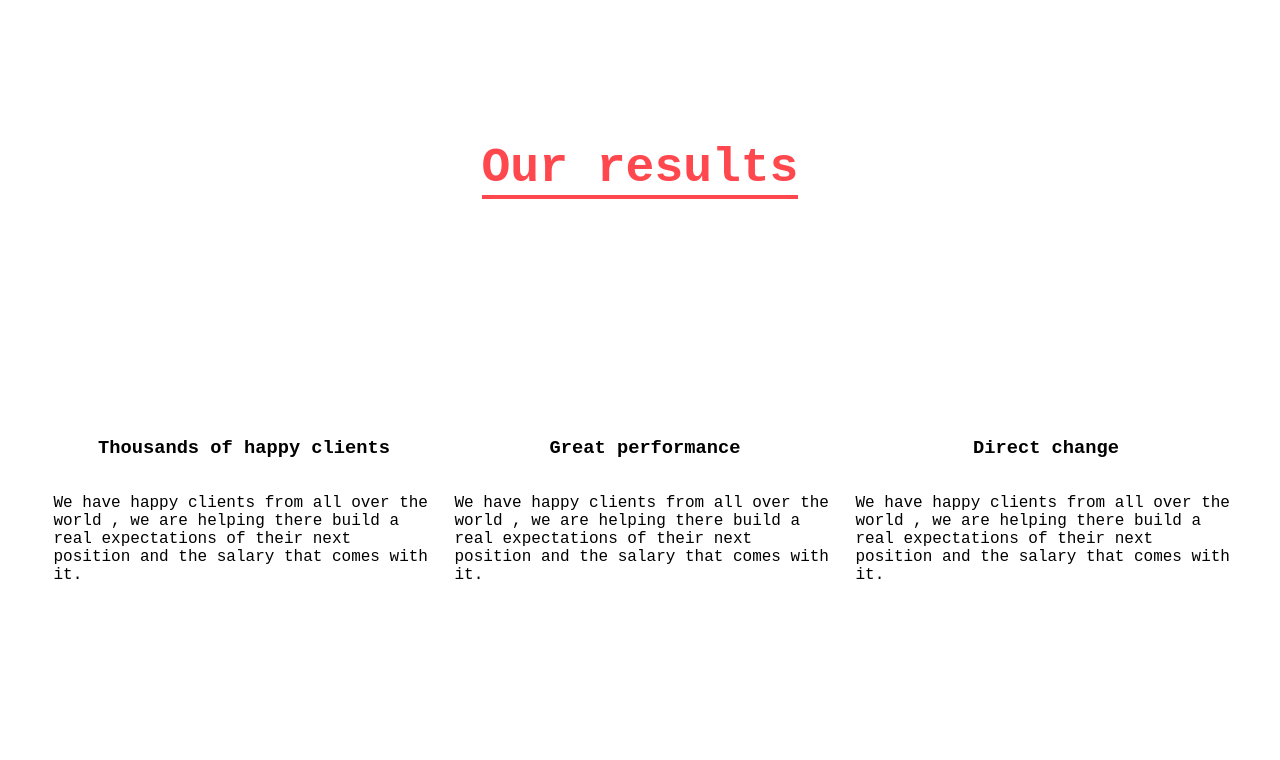
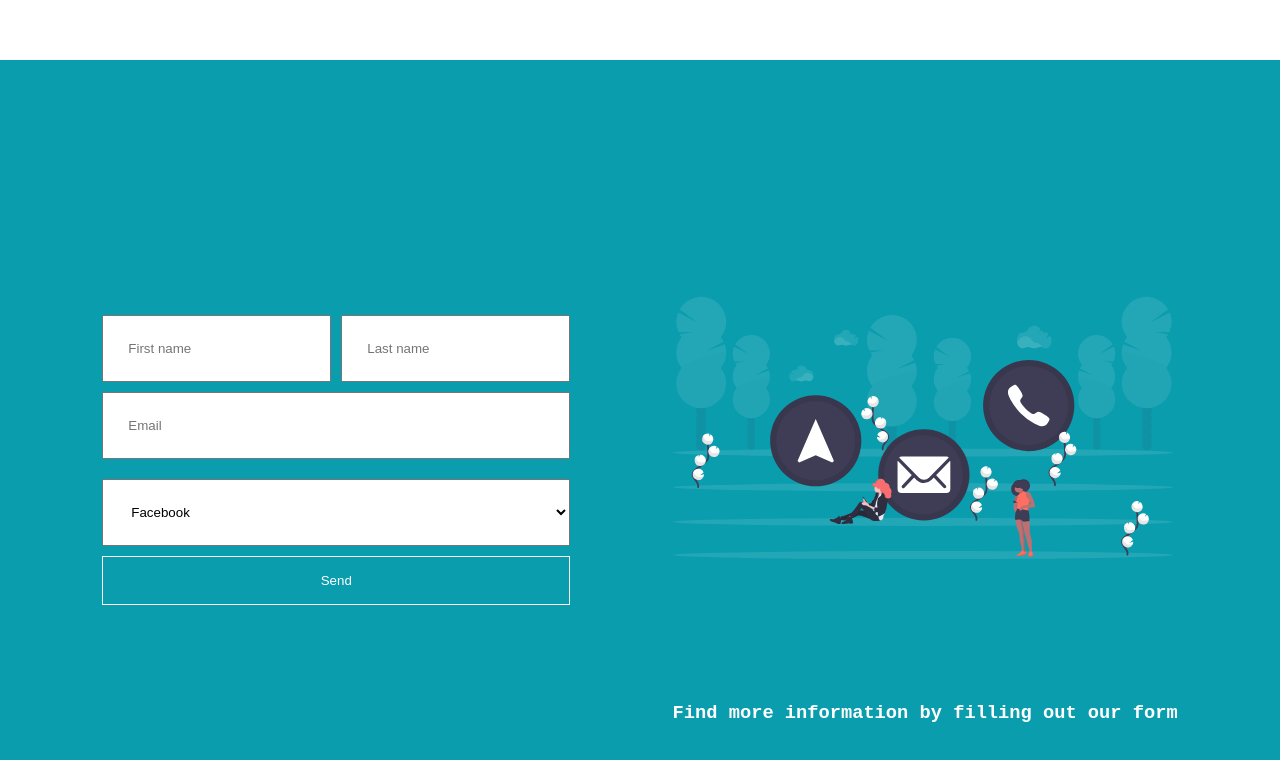
Before and after one commit to myanch200/Salarty, a plain HTML site: page about_us.html in a window 1280 px wide. Shown: the part 820-1580 px from the top of the page. Drawn offline with Linux system fonts and the light colour scheme.

Commit message:
Adding contact us form

```diff
--- a/about_us.css
+++ b/about_us.css
@@ -1,6 +1,7 @@
 .first-impression{
+    margin-top: 5rem;
     width:100%;
-    height: 100vh;
+    min-height: 100vh;
     display: flex;
     justify-content: space-evenly;
     align-items: center;
@@ -13,40 +14,79 @@
     width: 300px;
     flex-wrap: wrap;
 }
-
-.results-section{
-    display: flex;
-    justify-content: center;
-    align-items: center;
-    flex-direction: column;
-    height: 100vh;
+.ab-text_wrapper h1 {
+    font-size: 2rem;
+    color: #ff474e;
+    border-bottom: 3px solid #ff474e;
 }
-.results-section h2 {
-    font-size: 3rem;
-    color:#ff474e;
-    align-self: flex;
-    margin-bottom: 10rem;
-    border-bottom: 4px solid #ff474e;
-
-}
-.results{
-    display:flex;
-    justify-content: center;
-    gap: 20px;
-    margin-left: 10px;
-    flex-wrap: wrap;
-}
-.results-item{
-    width: 30%;
-    height: 300px;
-    display: flex;
-    justify-content: center;
-    align-items: center;
-    flex-direction: column;
-    flex-wrap: wrap;
+.ab-text_wrapper p{
+    line-height: 1.5;
+    font-size: 1.1rem;
 }
 
 
+.contact-us{
+    display: flex;
+    justify-content: space-evenly;
+    align-items: center;
+    min-height: 100vh;
+    color: white;
+   background-color: #0a9dae;
+
+}
+#contactForm{
+    display: flex;
+    flex-direction: column;
+    gap:10px;
 
 
+}
+#contactForm input,select {
+    padding: 1.5rem;
+    outline: none;
+
+
+
+}
+
+#contactForm input:active{
+    border: 1px solid black;
+    outline: none;
+
+}
+.names-wrapper{
+    display: flex;
+    gap: 10px;
+}
+.first-name, .last-name{
+    display: flex;
+    flex-direction: column;
+}
+.send-button{
+    color: white;
+    padding: 1rem;
+    background-color: #0a9dae;
+    border: 1px solid white;
+    transition: all 0.5s ease-in-out;
+}
+.send-button:hover{
+    background-color: white;
+    color: #0a9dae;
+
+}
+
+
+@media (max-width: 767px){
+    .first-impression{
+        flex-direction: column;
+    }
+    .results{
+        flex-direction: column;
+    }
+    .contact-us{
+        flex-direction: column;
+        padding: 2rem;
+    }
+}
+
 /* 14213d */
--- a/about_us.html
+++ b/about_us.html
@@ -5,7 +5,7 @@
     <meta name="viewport" content="width=device-width, initial-scale=1.0">
     <link rel="stylesheet" href="./style.css">
     <link rel="stylesheet" href="about_us.css">
-    <title>Document</title>
+    <title>About us</title>
 </head>
 <body>
     <header>
@@ -21,36 +21,38 @@
         <section class="first-impression">
             <div class="ab-text_wrapper">
                 <h1>About us</h1>
-                <p>A startup solving problem such salary misinformation and position information and clear Requirements</p>
+                <p>A startup solving problems such salary misinformation and position information and clear Requirements</p>
             </div>
             <img src="./assets/about-us.svg" width="500" height="500" alt="">
         </section>
-        <section class="results-section">
-            <h2>Our results</h2>
-            <div class="results">
 
-            <div class="results-item">
-                <h3>Thousands of happy clients</h3>
-                <p>We have happy clients from all over the world , we are helping there
-                    build a real expectations of their next position and the salary that comes with it.
-                </p>
+
+
+       <section class="contact-us">
+           <form id="contactForm">
+               <div class="names-wrapper">
+                   <div class="first-name">
+               <input type="text" name="" id="firstName" placeholder="First name">
             </div>
-            <div class="results-item">
-                <h3>Great performance</h3>
-                <p>We have happy clients from all over the world , we are helping there
-                    build a real expectations of their next position and the salary that comes with it.
-                </p>
+            <div class="last-name">
+
+               <input type="text" name="" id="lastName" placeholder="Last name">
             </div>
-            <div class="results-item">
-                <h3>Direct change</h3>
-                <p>We have happy clients from all over the world , we are helping there
-                    build a real expectations of their next position and the salary that comes with it.
-                </p>
             </div>
-        </div>
-
-        </section>
-
+               <input type="email" name="" id="email" placeholder="Email">
+               <label for="hear-about"></label>
+               <select name="" id="hear-about">
+                <option value="facebook">Facebook</option>
+                <option value="instagram">Instagram</option>
+                <option value="google">Google</option>
+               </select>
+               <button class="send-button" >Send</button>
+           </form>
+           <div class="form-information">
+               <img src="./assets/contact_us.svg" width="500" height="500" alt="contact us ">
+               <h3>Find more information by filling out our form</h3>
+           </div>
+       </section>
     </main>
 
 </body>
--- a/calculator.js
+++ b/calculator.js
@@ -1,7 +1,7 @@
 let form = document.getElementById("calculator-form");
 let submitButton = document.getElementById("calculate-btn");
 let amountInput = document.getElementById("amount");
-
+let resultSection = document.getElementsByClassName('result-section')[0];
 let yearlyBox = document.getElementById("yearly-box");
 let monthlyBox = document.getElementById("monthly-box");
 let weeklyBox = document.getElementById("weekly-box");
@@ -57,6 +57,7 @@ function calculate(event) {
     monthlyBox.innerText = monthlyAmount;
     weeklyBox.innerText = weeklyAmount;
     hourlyBox.innerText = hourlyAmount;
+    resultSection.style.display = 'flex';
 }
 
 function calculateTheSalary(salaryType) {
--- a/job_information.css
+++ b/job_information.css
@@ -32,7 +32,7 @@
     flex-basis: 33%;
     margin: 2rem;
     transition: all 1s ease-in-out;
-
+    height: fit-content;
 
 }
 .job-box{
@@ -41,6 +41,7 @@
         align-items: center;
         flex-direction: column;
         transition: all 0.4s ease-in-out;
+        height: fit-content;
     }
 
     .job-box h2 {
```
Also changed, not shown: job_information.js (+9 -5 lines), pay_calculator.html (+3 -3 lines), assets/contact_us.svg (added), 3 other files.
